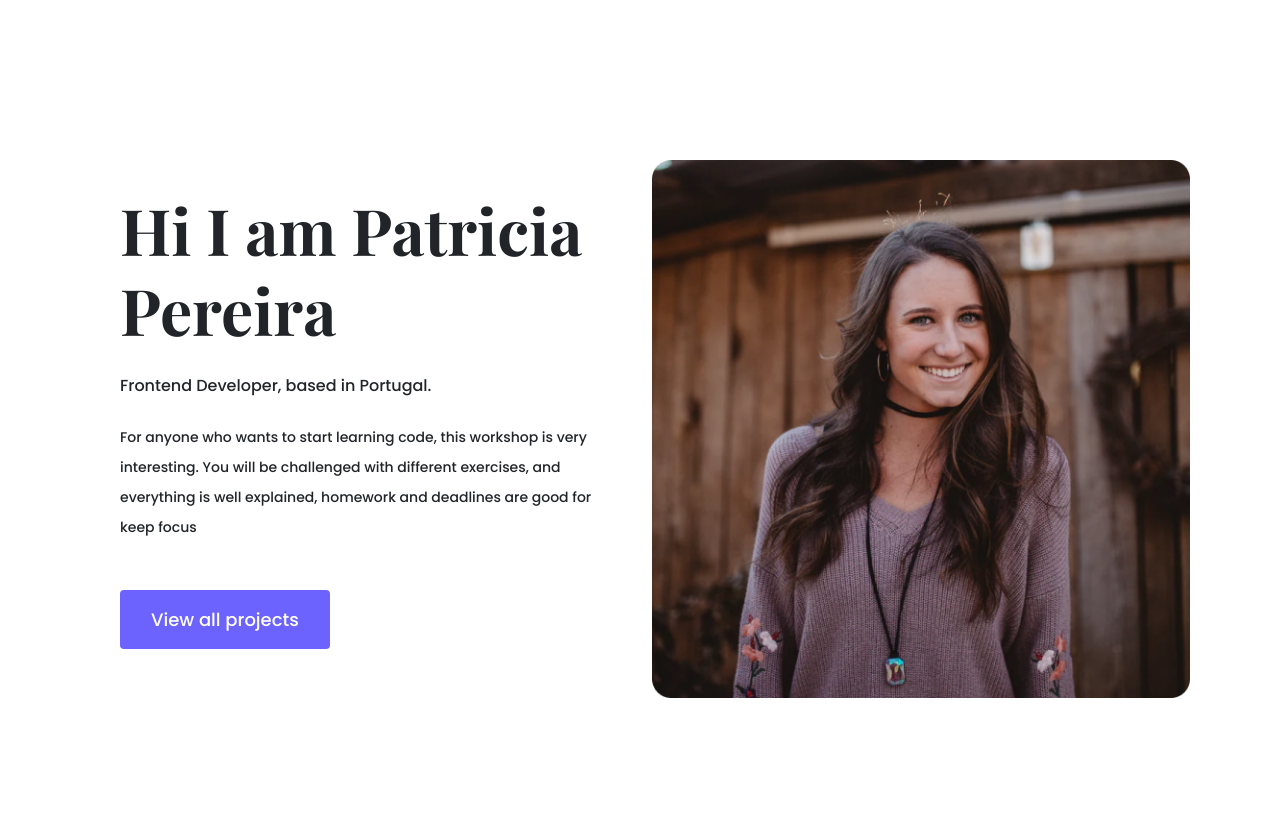
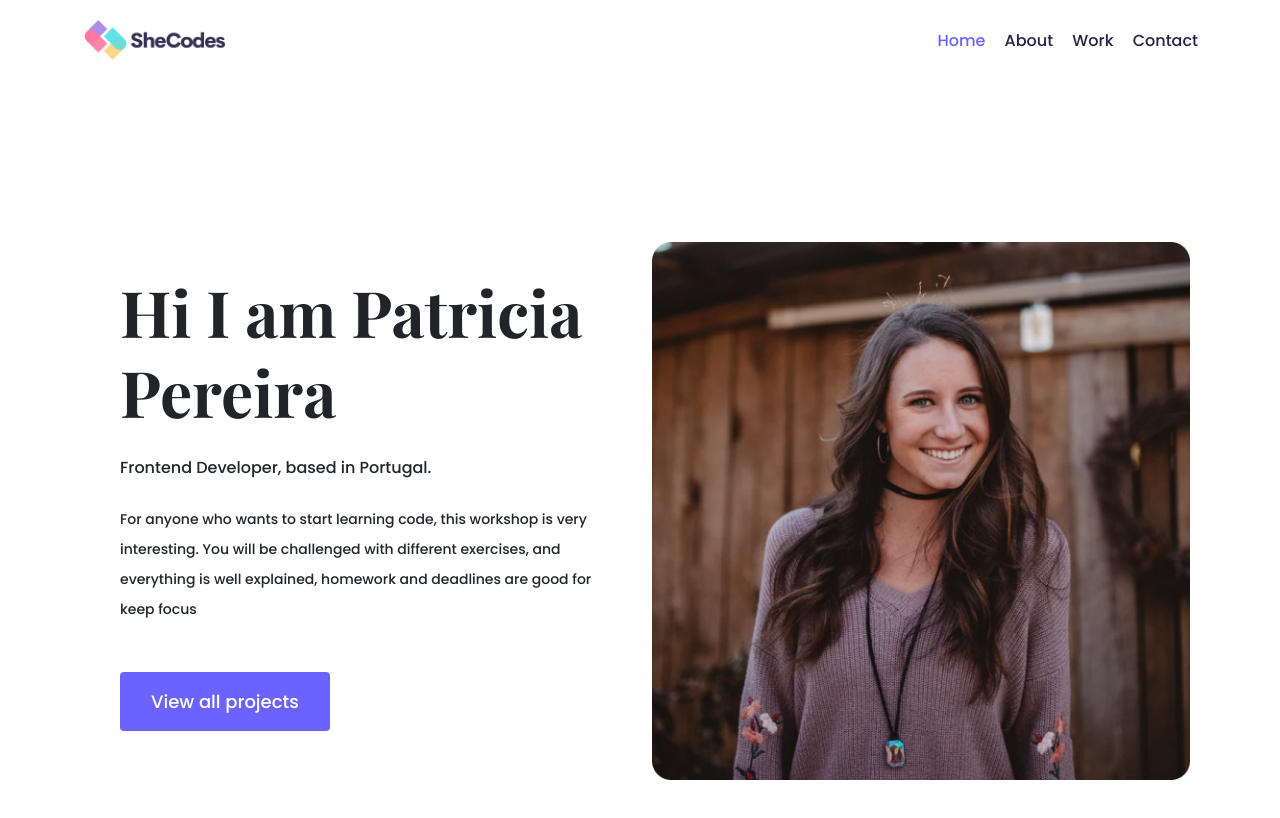
Before and after one commit to chalenkoov/portfolio-project, a plain HTML site: page about.html in a window 1280 px wide. Drawn offline with nearby package versions, Linux system fonts and the light colour scheme.

Commit message:
added navigation to each page

```diff
--- a/about.html
+++ b/about.html
@@ -30,6 +30,32 @@
     ></script>
   </head>
   <body>
+    <div class="container">
+      <nav class="d-flex justify-content-between">
+        <a href="/">
+          <img src="/images/logo.png" class="logo d-none d-md-block" alt="" />
+          <img
+            src="images/small-logo.jpg"
+            class="logo d-block d-md-none"
+            alt=""
+          />
+        </a>
+        <ul>
+          <li class="active">
+            <a href="/"> Home</a>
+          </li>
+          <li>
+            <a href="/about.html"> About</a>
+          </li>
+          <li>
+            <a href="/work.html">Work</a>
+          </li>
+          <li>
+            <a href="/contact.html"> Contact</a>
+          </li>
+        </ul>
+      </nav>
+    </div>
     <div class="content-container container">
       <div class="row">
         <div class="col-lg-6">
```
Also changed, not shown: contact.html (+26 -0 lines), work.html (+26 -0 lines).
